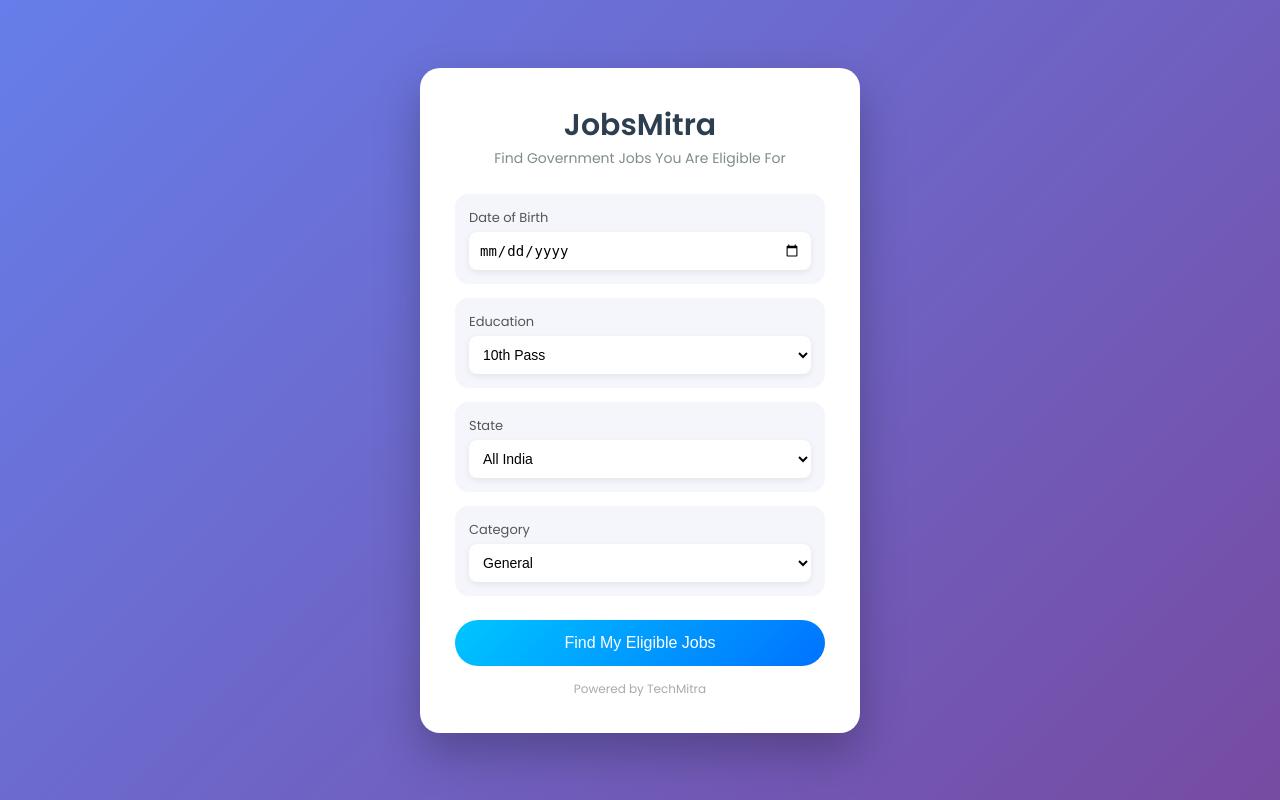
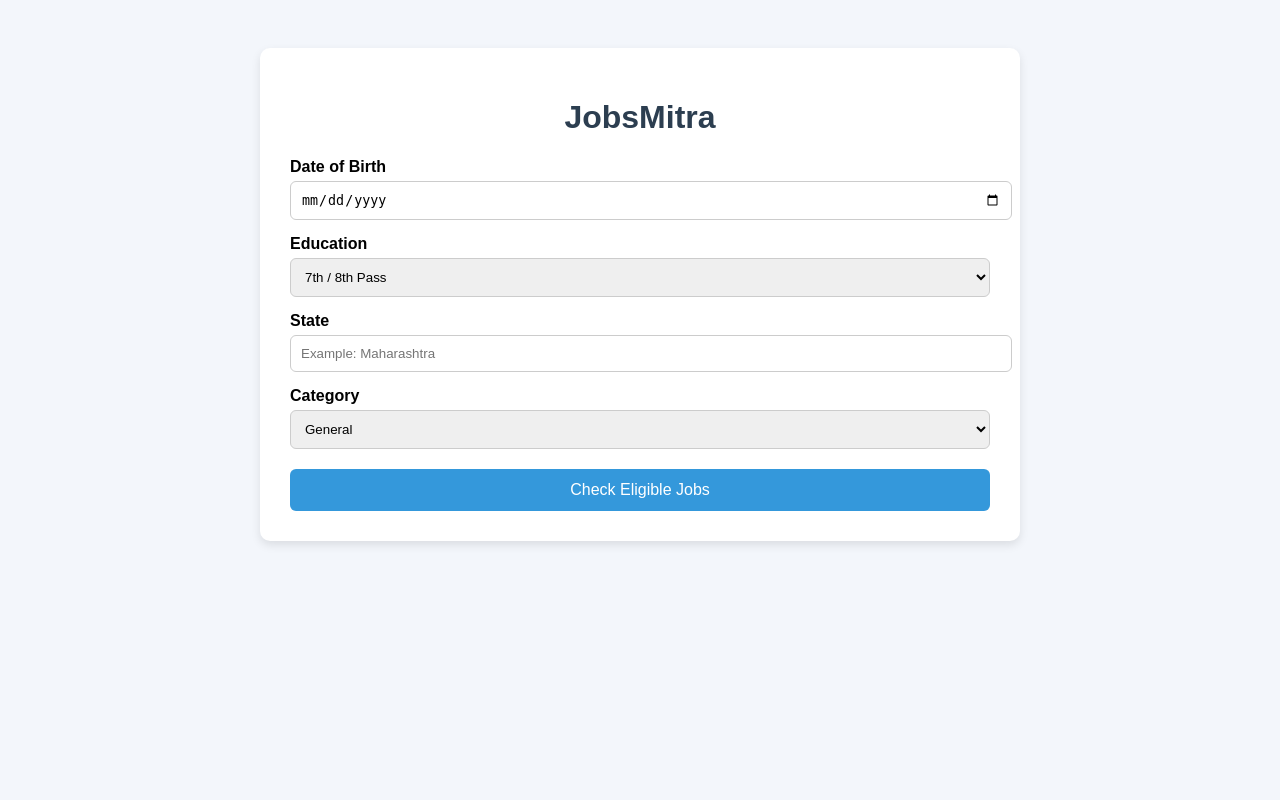
Before and after one commit to Pratik1387/jobsmitra, a Python web app: template templates/index.html in a window 1280 px wide. Run offline with Jinja, Linux system fonts and the light colour scheme; the template is opened without the code that fills it, so the values that code supplies are empty.

Commit message:
Revamp index.html for improved layout and styling
Updated the HTML structure and styles for the JobsMitra page, enhancing the layout and form fields.

```diff
--- a/templates/index.html
+++ b/templates/index.html
@@ -1,161 +1,111 @@
 <!DOCTYPE html>
 <html>
+
 <head>
+
 <title>JobsMitra</title>
-
-<link href="https://fonts.googleapis.com/css2?family=Poppins:wght@300;400;500;600&display=swap" rel="stylesheet">
 
 <style>
 
-*{
-box-sizing:border-box;
-}
-
 body{
-font-family:'Poppins',sans-serif;
-background:linear-gradient(135deg,#667eea,#764ba2);
-margin:0;
-height:100vh;
-display:flex;
-align-items:center;
-justify-content:center;
+font-family: Arial;
+background:#f3f6fb;
+padding:40px;
 }
 
 .container{
-width:440px;
+max-width:700px;
+margin:auto;
 background:white;
-padding:35px;
-border-radius:20px;
-box-shadow:0 20px 45px rgba(0,0,0,0.25);
+padding:30px;
+border-radius:10px;
+box-shadow:0px 4px 10px rgba(0,0,0,0.1);
 }
 
-.title{
+h1{
 text-align:center;
-font-size:30px;
-font-weight:600;
 color:#2c3e50;
 }
 
-.subtitle{
-text-align:center;
-font-size:14px;
-color:#7f8c8d;
-margin-bottom:25px;
-}
-
-.field-card{
-padding:14px;
-border-radius:14px;
-margin-bottom:14px;
-background:#f4f6fb;
-transition:0.2s;
-}
-
-.field-card:hover{
-background:#eaf1ff;
-}
-
 label{
-font-size:13px;
-color:#555;
 display:block;
-margin-bottom:4px;
+margin-top:15px;
+font-weight:bold;
 }
 
 input,select{
 width:100%;
 padding:10px;
-border:none;
-border-radius:8px;
-background:white;
-box-shadow:0 2px 6px rgba(0,0,0,0.08);
-font-size:14px;
-}
-
-input:focus,select:focus{
-outline:none;
-box-shadow:0 0 0 2px #667eea;
+margin-top:5px;
+border-radius:6px;
+border:1px solid #ccc;
 }
 
 button{
+margin-top:20px;
+padding:12px;
 width:100%;
-padding:14px;
+background:#3498db;
+color:white;
 border:none;
-border-radius:30px;
-background:linear-gradient(135deg,#00c6ff,#0072ff);
-color:white;
+border-radius:6px;
 font-size:16px;
-font-weight:500;
 cursor:pointer;
-margin-top:10px;
 }
 
 button:hover{
-opacity:0.9;
-}
-
-.footer{
-text-align:center;
-margin-top:14px;
-font-size:12px;
-color:#aaa;
+background:#2980b9;
 }
 
 </style>
+
 </head>
 
 <body>
 
 <div class="container">
 
-<div class="title">JobsMitra</div>
-<div class="subtitle">Find Government Jobs You Are Eligible For</div>
+<h1>JobsMitra</h1>
 
 <form method="POST">
 
-<div class="field-card">
 <label>Date of Birth</label>
 <input type="date" name="dob" required>
-</div>
 
-<div class="field-card">
 <label>Education</label>
-<select name="education">
-<option value="10th">10th Pass</option>
-<option value="12th">12th Pass</option>
+<select name="education" required>
+
+<option value="7th">7th / 8th Pass</option>
+<option value="10th">10th / Matriculation</option>
+<option value="ITI">ITI</option>
+<option value="12th">12th / Intermediate</option>
+<option value="Diploma">Diploma</option>
 <option value="Graduate">Graduate</option>
+<option value="Professional Graduate">Professional Graduate</option>
+<option value="Post Graduate">Post Graduate</option>
+<option value="PhD">PhD / Doctorate</option>
+
 </select>
-</div>
 
-<div class="field-card">
 <label>State</label>
-<select name="state">
-<option value="All">All India</option>
-<option value="Maharashtra">Maharashtra</option>
-<option value="Gujarat">Gujarat</option>
-<option value="Rajasthan">Rajasthan</option>
-</select>
-</div>
+<input type="text" name="state" placeholder="Example: Maharashtra" required>
 
-<div class="field-card">
 <label>Category</label>
 <select name="category">
+
 <option value="General">General</option>
 <option value="OBC">OBC</option>
 <option value="SC">SC</option>
 <option value="ST">ST</option>
+
 </select>
-</div>
 
-<button type="submit">Find My Eligible Jobs</button>
+<button type="submit">Check Eligible Jobs</button>
 
 </form>
-
-<div class="footer">
-Powered by TechMitra
-</div>
 
 </div>
 
 </body>
+
 </html>
```
